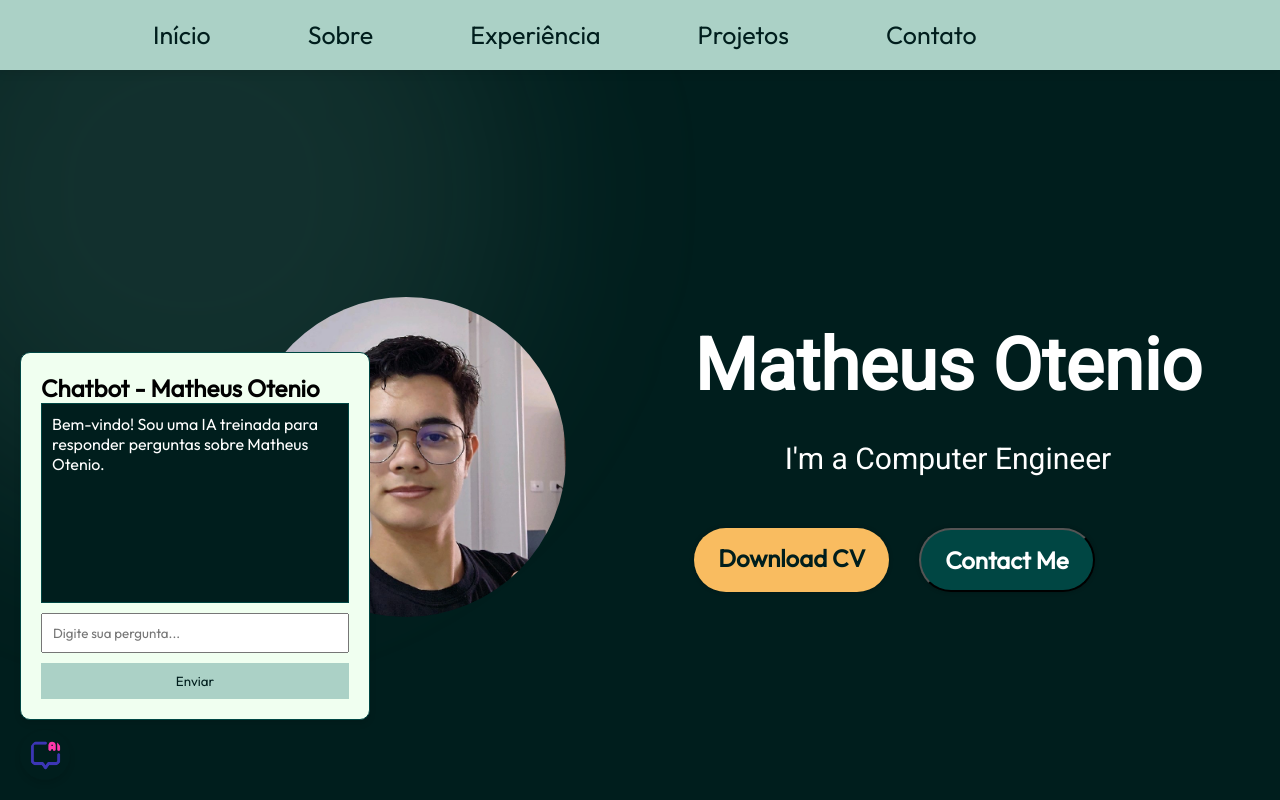
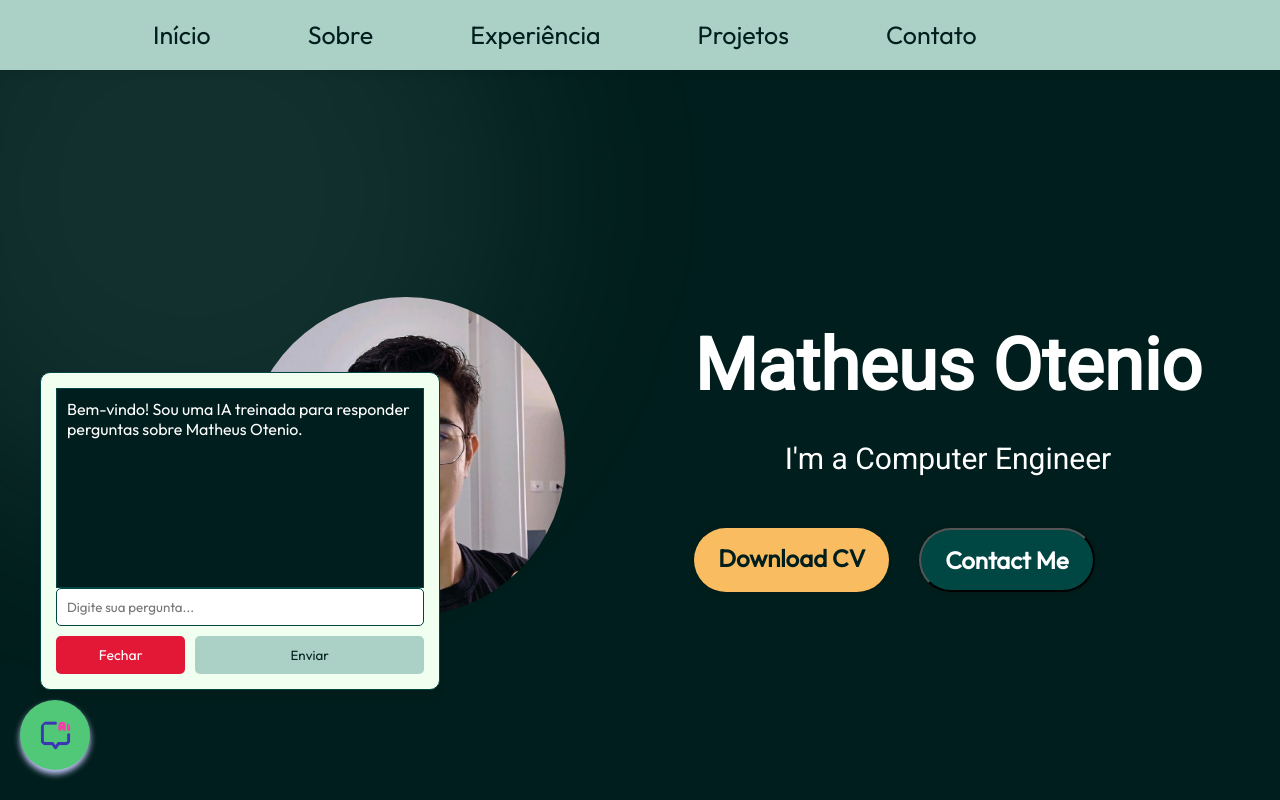
Before and after one commit to MatheusOtenio/PortfolioMatheusOtenio, a React (Vite) app: page / in a window 1280 px wide. Both pictures are taken after a click on the button "Abrir chat". Shown: the top 800 px of the page. Built offline with nearby package versions, Linux system fonts and the light colour scheme; no server answers.

Commit message:
Ajustes Visuais de UXUI

```diff
--- a/src/components/Assistant/Assistant.jsx
+++ b/src/components/Assistant/Assistant.jsx
@@ -126,7 +126,6 @@ function Assistant() {
 
   return (
     <div className={styles.container}>
-      {/* Botão fixo no canto inferior esquerdo */}
       <button
         onClick={() => setShowChat(!showChat)}
         className={styles.toggleButton}
@@ -135,12 +134,11 @@ function Assistant() {
         <img src={getImageUrl("assistant/chatbot.png")} alt="Chatbot" />
       </button>
 
-      {/* Caixa do Chat */}
       {showChat && (
         <div className={styles.chatBox}>
-          <h2>Chatbot - Matheus Otenio</h2>
           <div className={styles.chatContainer}>
             <div className={styles.response}>{response}</div>
+            <div className={styles.inputContainer}>
               <input
                 type="text"
                 value={input}
@@ -148,9 +146,18 @@ function Assistant() {
                 placeholder="Digite sua pergunta..."
                 className={styles.input}
               />
-            <button onClick={sendMessage} className={styles.button}>
+              <div className={styles.buttonContainer}>
+                <button
+                  onClick={() => setShowChat(false)}
+                  className={styles.closeButton}
+                >
+                  Fechar
+                </button>
+                <button onClick={sendMessage} className={styles.sendButton}>
                   Enviar
                 </button>
+              </div>
+            </div>
           </div>
         </div>
       )}
--- a/src/components/Assistant/Assistant.module.css
+++ b/src/components/Assistant/Assistant.module.css
@@ -3,32 +3,29 @@
 .container {
   font-family: var(--font-roboto), sans-serif;
   position: fixed;
-  bottom: 20px;
+  bottom: 30px;
   left: 20px;
   z-index: 1000;
 }
 
 .toggleButton {
-  background: none;
+  background: var(--color-ia);
   border: none;
   cursor: pointer;
   border-radius: 50%;
-  width: 50px;
-  height: 50px;
-  box-shadow: 0 4px 6px rgba(0, 0, 0, 0.1);
+  width: 70px;
+  height: 70px;
+  box-shadow: var(--color-borda) 0px 4px 6px;
   transition: transform 0.2s ease-in-out;
   display: flex;
   align-items: center;
   justify-content: center;
-  overflow: hidden; /* Garante que a imagem não ultrapasse a borda arredondada */
 }
 
 .toggleButton img {
-  width: 70%; /* Ajuste proporcional ao botão */
+  width: 50%;
   height: auto;
-  max-width: 40px; /* Limita o tamanho máximo */
-  max-height: 40px;
-  object-fit: contain; /* Garante que a imagem não seja cortada */
+  object-fit: contain;
   border-radius: 50%;
 }
 
@@ -39,16 +36,19 @@
 /* Caixa do chat */
 .chatBox {
   position: fixed;
-  bottom: 80px;
-  left: 20px;
-  width: 350px;
-  max-width: 90vw; /* Responsivo para telas menores */
+  bottom: 110px;
+  left: 40px;
+  width: 400px;
+  max-width: 90vw;
   background: var(--color-white);
   border: 1px solid var(--color-secondary);
   box-shadow: 0 4px 6px rgba(0, 0, 0, 0.1);
   border-radius: 10px;
-  padding: 20px;
+  padding: 15px;
   transition: all 0.3s ease-in-out;
+  display: flex;
+  flex-direction: column;
+  gap: 10px;
 }
 
 @media (max-width: 500px) {
@@ -59,10 +59,11 @@
   }
 }
 
-.chatContainer {
+.chatHeader {
   display: flex;
-  flex-direction: column;
-  gap: 10px;
+  justify-content: space-between;
+  align-items: center;
+  padding-bottom: 10px;
 }
 
 .response {
@@ -74,21 +75,52 @@
   color: var(--color-text);
 }
 
-/* Input e botão */
-.input,
-.button {
+.inputContainer {
+  display: flex;
+  flex-direction: column;
+  gap: 10px;
+}
+
+.input {
   width: 100%;
   padding: 10px;
+  border: 1px solid var(--color-secondary);
+  border-radius: 5px;
 }
 
-.button {
+.buttonContainer {
+  display: flex;
+  gap: 10px;
+  justify-content: flex-end;
+  width: 100%;
+}
+
+.closeButton {
+  background: var(--color-fechar);
+  border: none;
+  cursor: pointer;
+  font-size: 14px;
+  color: white;
+  padding: 10px 15px;
+  border-radius: 5px;
+  flex: 1;
+}
+
+.sendButton {
+  flex: 2;
+  border: none;
+  padding: 10px 15px;
+  cursor: pointer;
+  border-radius: 5px;
+  text-align: center;
   background-color: var(--color-primary);
   color: var(--color-navtext);
-  border: none;
-  cursor: pointer;
-  transition: background-color 0.2s ease-in-out;
 }
 
-.button:hover {
-  background-color: darken(var(--color-primary), 10%);
+.sendButton:hover {
+  background-color: var(--color-exp);
 }
+
+.closeButton:hover {
+  background-color: var(--color-fecharr);
+}
--- a/src/vars.css
+++ b/src/vars.css
@@ -10,6 +10,10 @@
   --color-exp: #4d5d53;
   --color-black: #000000;
   --color-white: #f0fff0;
+  --color-ia: #50c878;
+  --color-borda: #ccccff;
+  --color-fechar: #e31837;
+  --color-fecharr: #800020;
 
   /* Fonts */
   --font-roboto: "Roboto";
```
Lines whose indentation alone changed are shown as unchanged.
